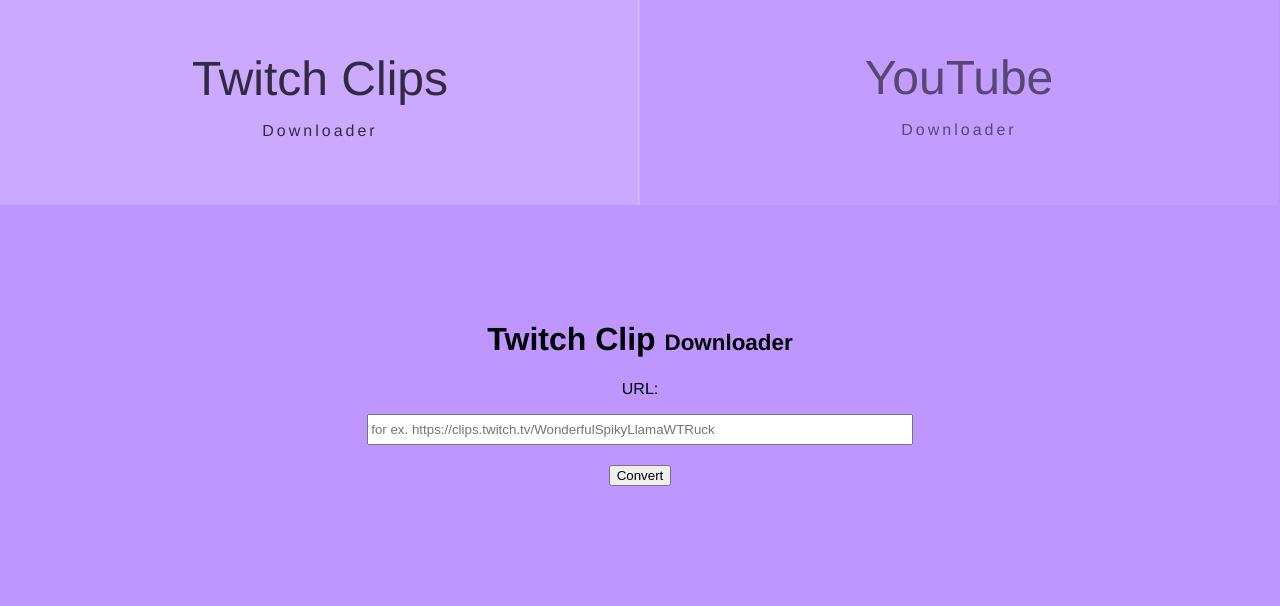
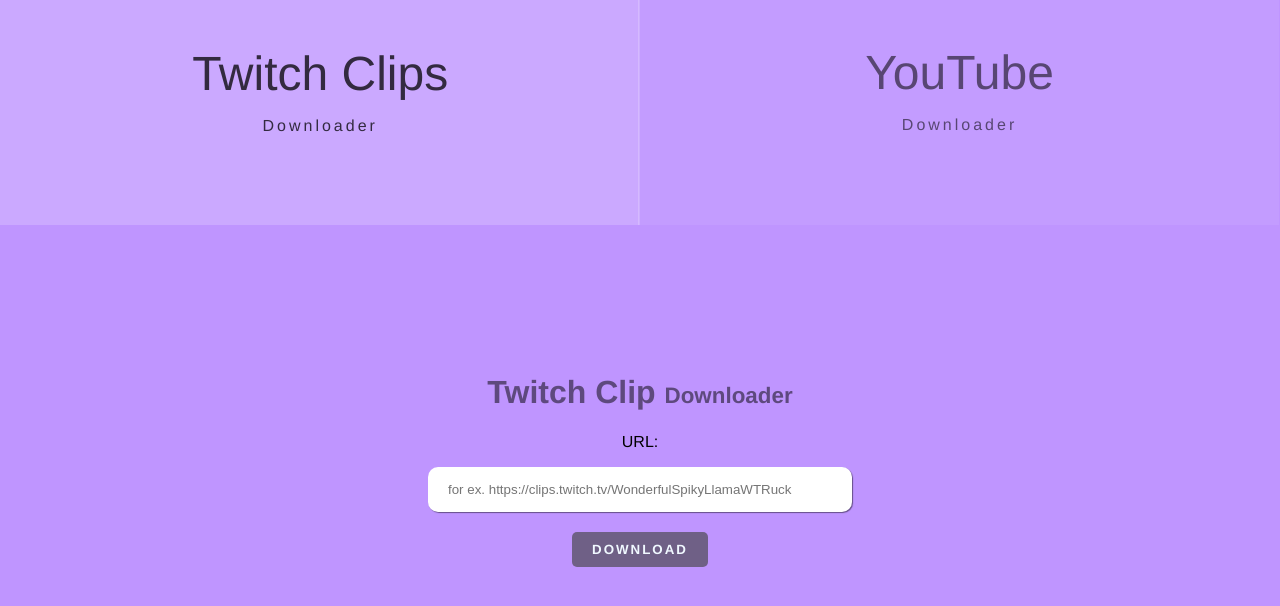
Before and after one commit to mspas/Clip-downloader, a React (Create React App) app: page / in a window 1280 px wide. Shown: the top 606 px of the page. Built offline with nearby package versions, Linux system fonts and the light colour scheme.

Commit message:
input and button styling

```diff
--- a/src/App.css
+++ b/src/App.css
@@ -6,7 +6,7 @@
   width: 100vw;
   height: 100vh;
   transition-timing-function: ease-in;
-  transition-duration: 0.5s;
+  transition-duration: 0.2s;
 }
 main > h1 {
   margin-top: 0;
@@ -19,7 +19,7 @@
   font-family: Roobert, "Helvetica Neue", Helvetica, Arial, sans-serif;
 }
 .youtube {
-  background: #fa6a6a;
+  background: #ff8888;
   font-family: Roobert, "Helvetica Neue", Helvetica, Arial, sans-serif;
 }
 
@@ -28,3 +28,7 @@
   justify-content: center;
   align-items: center;
 }
+
+.downloader-wrap {
+  padding: 10% 20%;
+}
--- a/src/components/ClipDownloader.js
+++ b/src/components/ClipDownloader.js
@@ -38,7 +38,7 @@
           onChange={this.handleInputChange}
         />
         <button className="convert-button" onClick={this.handleGetClip}>
-          Convert
+          Download
         </button>
       </div>
     );
--- a/src/components/YouTubeDownloader.js
+++ b/src/components/YouTubeDownloader.js
@@ -38,7 +38,7 @@
           onChange={this.handleInputChange}
         />
         <button className="convert-button" onClick={this.handleGetClip}>
-          Convert
+          Download
         </button>
       </div>
     );
--- a/src/components/downloader.css
+++ b/src/components/downloader.css
@@ -1,5 +1,8 @@
 .downloader-container {
   text-align: center;
+}
+h1 {
+  color: rgba(0, 0, 0, 0.507);
 }
 h1 > span {
   font-size: 0.7em;
@@ -8,12 +11,36 @@
   display: block;
   margin-left: auto;
   margin-right: auto;
-  width: 70%;
+  width: 50%;
   height: 25px;
+  padding: 10px 20px;
+  border: none;
+  border-radius: 10px;
+  box-shadow: 1px 1px 1px rgba(0, 0, 0, 0.466);
+  transition: box-shadow 0.5s;
+}
+input:focus {
+  outline: none;
+  box-shadow: 1px 2px 5px black;
 }
 button {
+  cursor: pointer;
+  outline: none;
   display: block;
   margin-left: auto;
   margin-right: auto;
   margin-top: 20px;
+  letter-spacing: 2px;
+  font-family: Roobert, "Helvetica Neue", Helvetica, Arial, sans-serif;
+  font-weight: 700;
+  text-transform: uppercase;
+  padding: 10px 20px;
+  border: none;
+  border-radius: 5px;
+  background: rgba(68, 68, 68, 0.644);
+  color: aliceblue;
+  transition: all 0.3s cubic-bezier(0.65, -0.25, 0.25, 1.95);
 }
+button:hover {
+  letter-spacing: 4px;
+}
--- a/src/components/switch.css
+++ b/src/components/switch.css
@@ -1,14 +1,13 @@
 .switch-container {
-  width: 100%;
-  max-height: 200px;
+  display: inline-grid;
+  grid-template-columns: 1fr 1fr;
+  width: 99.9vw;
+  height: 225px;
 }
 .switch-container > .switch-option {
-  display: inline-block;
   cursor: pointer;
   text-align: center;
-  width: calc(calc(100% / 2) - 2px);
-  max-height: 100%;
-  padding: 50px 0;
+  min-height: 100%;
   color: rgba(0, 0, 0, 0.55);
   background: rgba(255, 255, 255, 0.068);
   border-left: 1px solid rgba(255, 255, 255, 0.192);
@@ -28,8 +27,19 @@
   animation: shake 0.5s ease infinite;
 }
 .switch-option > .title {
-  font-size: 3rem;
+  font-size: 3em;
   margin: 0;
+  margin-top: 7%;
+}
+@media screen and (max-width: 550px) {
+  .switch-option > .title {
+    font-size: 2em;
+  }
+}
+@media screen and (max-width: 420px) {
+  .switch-option > .title {
+    margin-top: 35%;
+  }
 }
 .switch-option > .title-sm {
   letter-spacing: 3px;
@@ -60,5 +70,5 @@
 }
 
 .downloader-wrap {
-  padding: 100px 20%;
+  padding: 10% 20%;
 }
```
